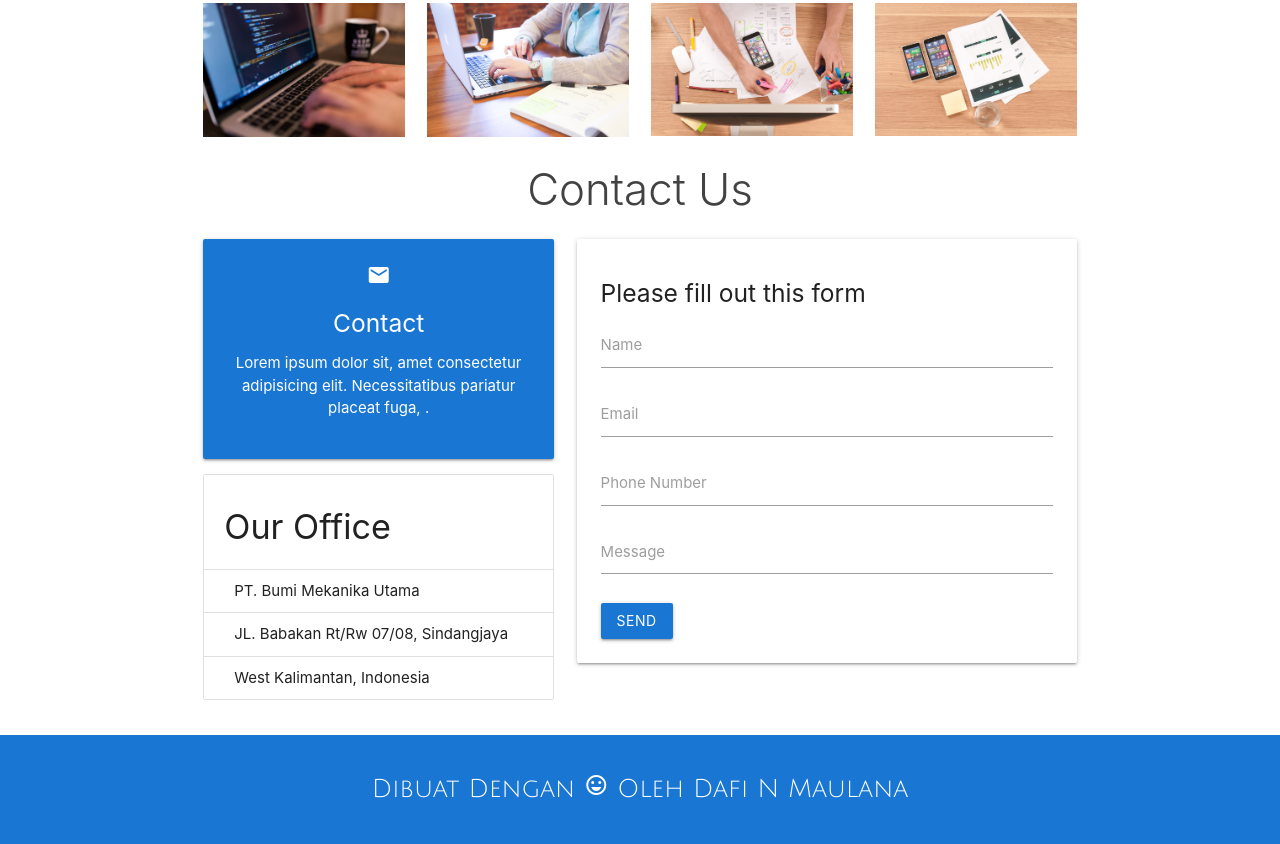
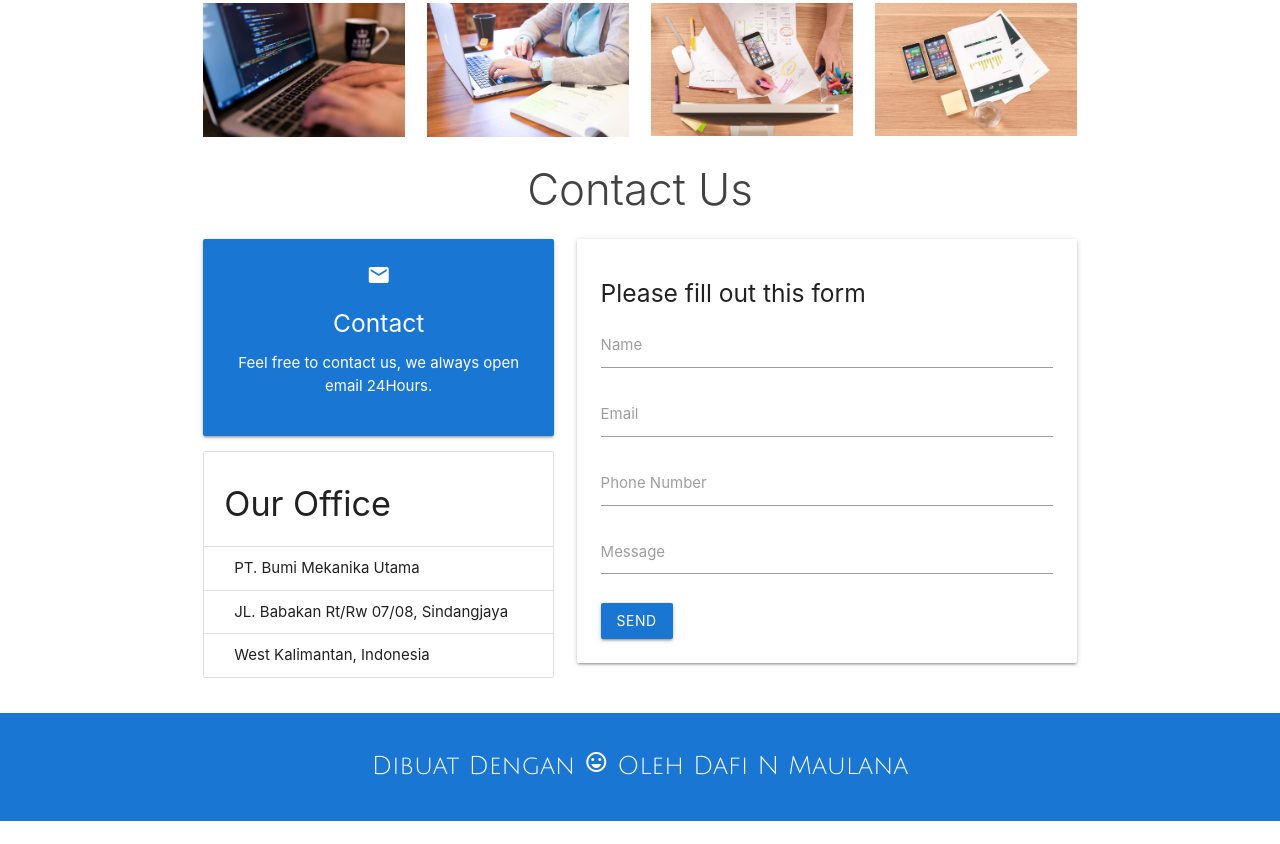
Before and after one commit to DafiNMaulana/companyWeb-by-materialize, a plain HTML site: page index.html in a window 1280 px wide. Shown: the part 1877-2721 px from the top of the page. After the commit the page ends 2698 px from the top, so only its background shows below. Drawn offline with Linux system fonts and the light colour scheme.

Commit message:
update the contact us descriptin, tagline, services, and more

```diff
--- a/index.html
+++ b/index.html
@@ -207,7 +207,7 @@
             <div class="card-panel blue darken-2 center white-text">
               <i class="material-icons">email</i>
               <h5>Contact</h5>
-              <p>Lorem ipsum dolor sit, amet consectetur adipisicing elit. Necessitatibus pariatur placeat fuga, .</p>
+              <p>Feel free to contact us, we always open email 24Hours.</p>
             </div>
             <ul class="collection with-header">
               <li class="collection-header"><h4>Our Office</h4></li>
```
